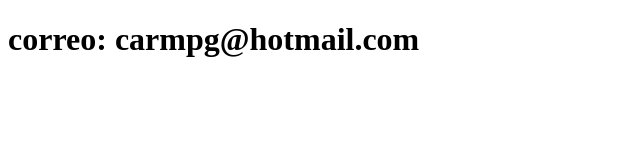
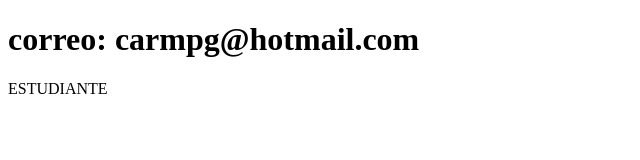
Before and after one commit to Cpassos92/repo, a plain HTML site: page comando.html in a window 1280 px wide. Shown: the whole page, without its empty margins (0-640 px from the left). Drawn offline with Linux system fonts and the light colour scheme.

Commit message:
actualiza comando

```diff
--- a/comando.html
+++ b/comando.html
@@ -7,6 +7,7 @@
 </head>
 <body>
     <h1>correo: carmpg@hotmail.com</h1>
+     <P>ESTUDIANTE</P>
 
 
 </body>
```
